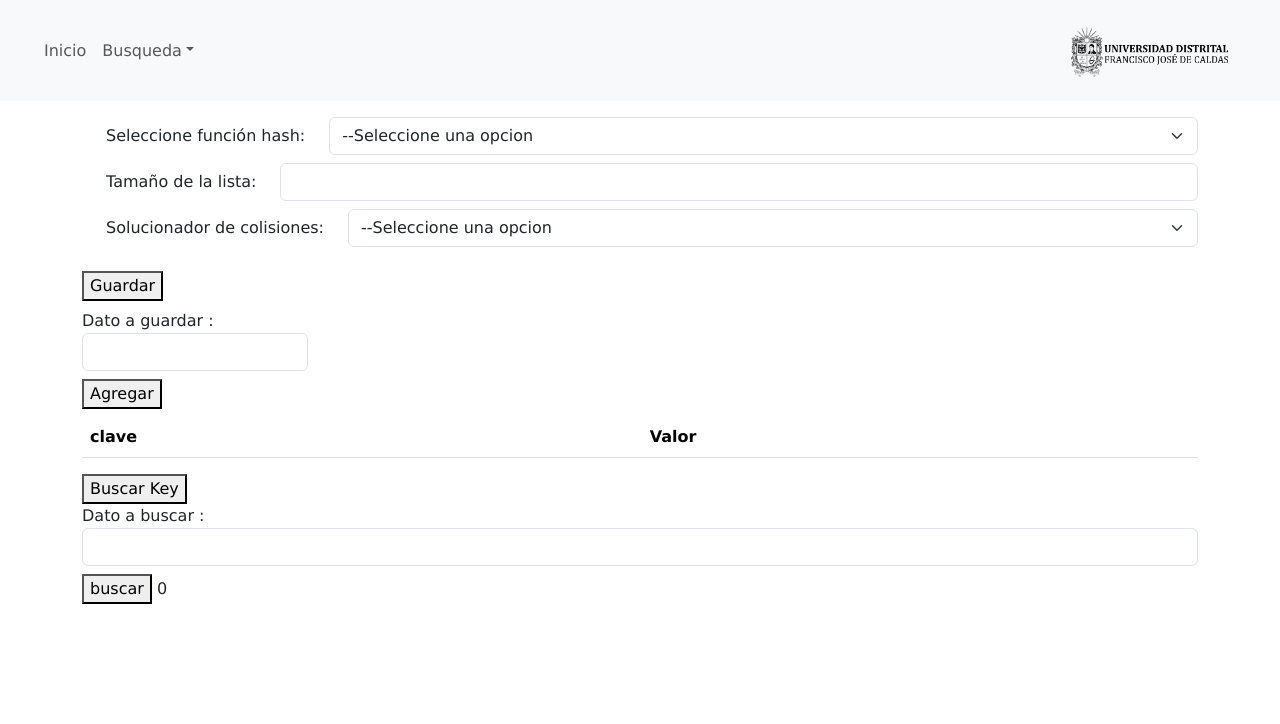
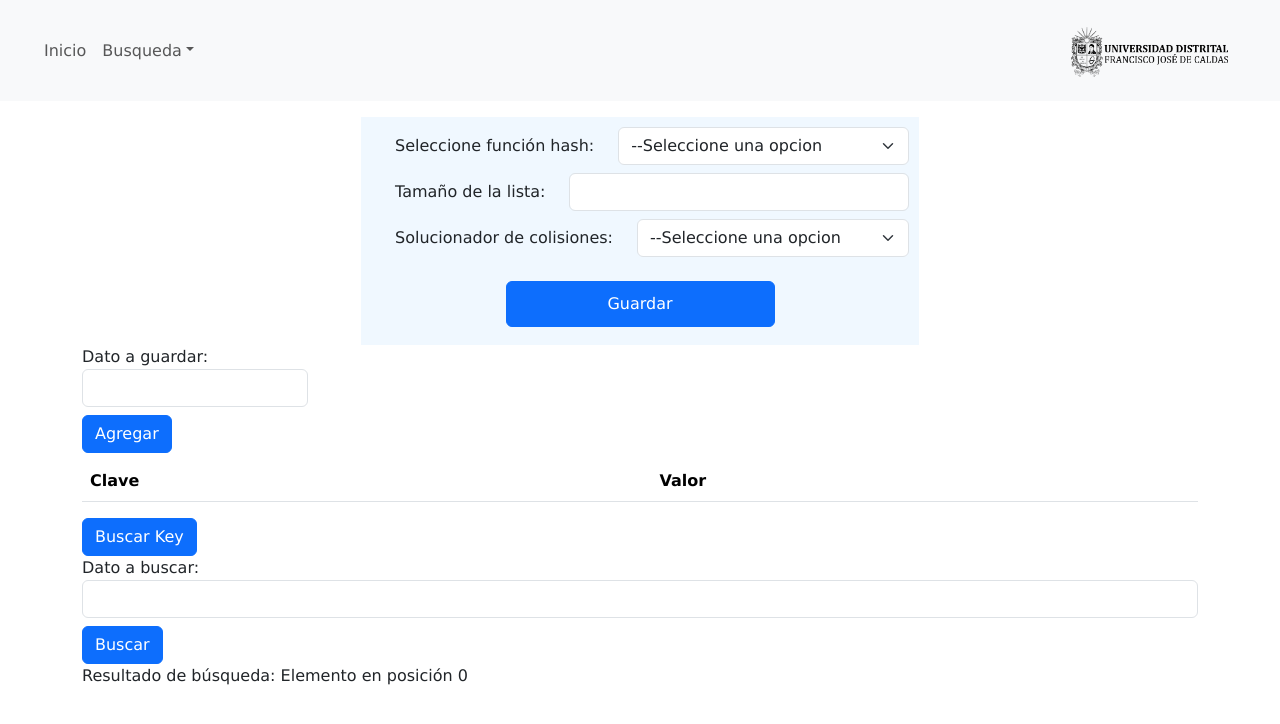
Before and after one commit to icheld123/Sistema_informacion, an Angular app: page /busqueda-transf-claves in a window 1280 px wide. Both pictures are taken after a click on the button "Guardar". Shown: the top 724 px of the page. Built offline with nearby package versions, Linux system fonts and the light colour scheme.

Commit message:
Corrección de textos y estilos (algunos).

```diff
--- a/src/app/feature/busqueda-transf-claves/components/busqueda-transf-claves.component.css
+++ b/src/app/feature/busqueda-transf-claves/components/busqueda-transf-claves.component.css
@@ -0,0 +1,8 @@
+.container-menu-funcion{
+    background-color: aliceblue;
+}
+.center{
+    margin: auto;
+    width: 50%;
+    padding: 10px;
+}
--- a/src/app/feature/busqueda-transf-claves/components/busqueda-transf-claves.component.html
+++ b/src/app/feature/busqueda-transf-claves/components/busqueda-transf-claves.component.html
@@ -1,4 +1,5 @@
 <div class="container">
+  <div class="container-menu-funcion center">
     <form (ngSubmit)="getDatos()" #myForm="ngForm" id="formularioAgregar" [formGroup]="formularioAgregar">
       <div class="d-flex align-items-center pb-2">
         <label class="col-auto px-4" for="funcion">Seleccione función hash:</label>
@@ -6,10 +7,10 @@
           <option value="" selected>--Seleccione una opcion</option>
           <option value="1">Mod</option>
           <option value="2">Cuadrado</option>
-        <option value="3">TruncamientoPar</option>
-        <option value="4">TruncamientoImpar</option>
-        <option value="5">plegamiento suma</option>
-        <option value="6">plegamiento multiplicacion</option>
+          <option value="3">Truncamiento Par</option>
+          <option value="4">Truncamiento Impar</option>
+          <option value="5">Plegamiento Suma</option>
+          <option value="6">Plegamiento Multiplicación</option>
         </select>
       </div>
 
@@ -33,9 +34,10 @@
     </form>
 
     <div class="d-flex align-items-center pb-2">
-    <button (click)="desplegar()">
+      <button (click)="desplegar()" class="btn btn-primary center">
         Guardar
       </button>
+    </div>
   </div>
 
 
@@ -43,25 +45,25 @@
     <form >
       <div class="mb-2">
         <label>
-          Dato a guardar :
+          Dato a guardar:
         </label>
         <input type="number" [formControl]="agregarDato" class="form-control"  >
       </div>
 
       <div>
-        <button (click)="agregar()"> <!-- Llama a la función agregar() -->
+        <button (click)="agregar()" class="btn btn-primary"> <!-- Llama a la función agregar() -->
           Agregar
         </button>
       </div>
     </form>
   </div>
   <div *ngIf="element==true">
-    <!-- pa agregar-->
+
   <div *ngIf="opcionColisionador===3">
     <table class="table">
       <thead>
         <tr>
-            <th>clave</th>
+          <th>Clave</th>
           <th>Valor</th>
         </tr>
       </thead>
@@ -77,7 +79,7 @@
       <table class="table">
         <thead>
           <tr>
-              <th>clave</th>
+            <th>Clave</th>
             <th>Valor</th>
           </tr>
         </thead>
@@ -92,20 +94,20 @@
 
     <!-- pa buscar-->
     <div>
-      <button (click)="toggleBuscarKeyOElemento()" [textContent]="buscarKeyOElemento ? 'Buscar Key' : 'Buscar Elemento'"></button>
+      <button (click)="toggleBuscarKeyOElemento()" [textContent]="buscarKeyOElemento ? 'Buscar Key' : 'Buscar Elemento'" class="btn btn-primary"></button>
       <form >
         <div class="mb-2">
           <label>
-            Dato a buscar :
+            Dato a buscar:
           </label>
           <input type="number" [formControl]="buscarDato" class="form-control"  >
         </div>
 
         <div>
-          <button (click)="buscar()"> <!-- Llama a la función agregar() -->
-            buscar
+          <button (click)="buscar()" class="btn btn-primary"> <!-- Llama a la función agregar() -->
+            Buscar
           </button>
-          {{Encontrado}}
+          <p>Resultado de búsqueda: Elemento en posición {{Encontrado}}</p>
         </div>
       </form>
     </div>
--- a/src/app/feature/busqueda-transf-claves/components/busqueda-transf-claves.component.ts
+++ b/src/app/feature/busqueda-transf-claves/components/busqueda-transf-claves.component.ts
@@ -26,6 +26,7 @@ export class BusquedaTransfClavesComponent {
   buscarKeyOElemento: boolean = true
   buscarDato = new FormControl()
   Encontrado :number = 0
+  existe: boolean = false;
   getDatos(){
 
   }
@@ -40,12 +41,14 @@ export class BusquedaTransfClavesComponent {
       let longitud = keys.length; // Obtener la longitud del arreglo de claves
 
       for (let i = 0; i < longitud; i++) {
-
         if (parseInt(this.elementos[parseInt(keys[i])]) === parseInt(entrada)){
-
           this.Encontrado = parseInt(keys[i])
+          this.existe = true;
         }
       }
+    }
+    if (!this.existe){
+      alert("El elemento no se encuentra en el arreglo.")
     }
 
   }
@@ -84,8 +87,6 @@ export class BusquedaTransfClavesComponent {
     //para saber que no esta ocupado
     while (this.elementos[indice] !== undefined) {
       this.colisiones += 1;
-      console.log("cantidad de colisiones:" + this.colisiones);
-      console.log("colision en el indice :" + indice);
       indice = this.colisionador(indice);
 
     }
```
Lines whose indentation alone changed are shown as unchanged.
